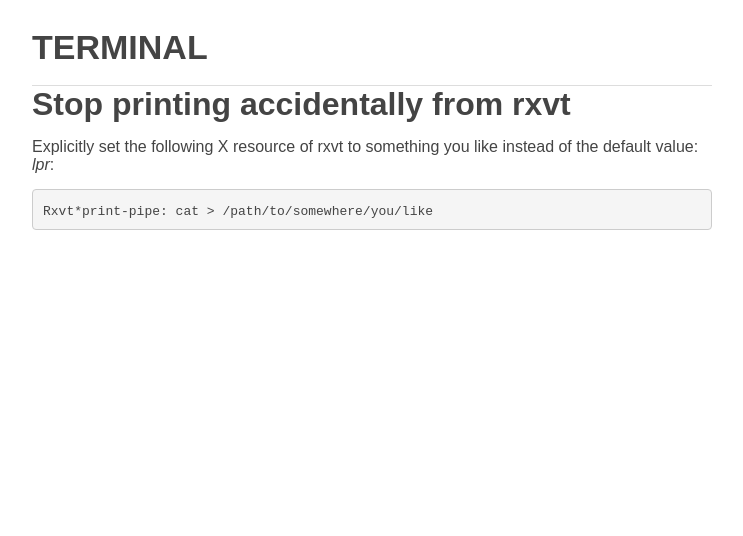
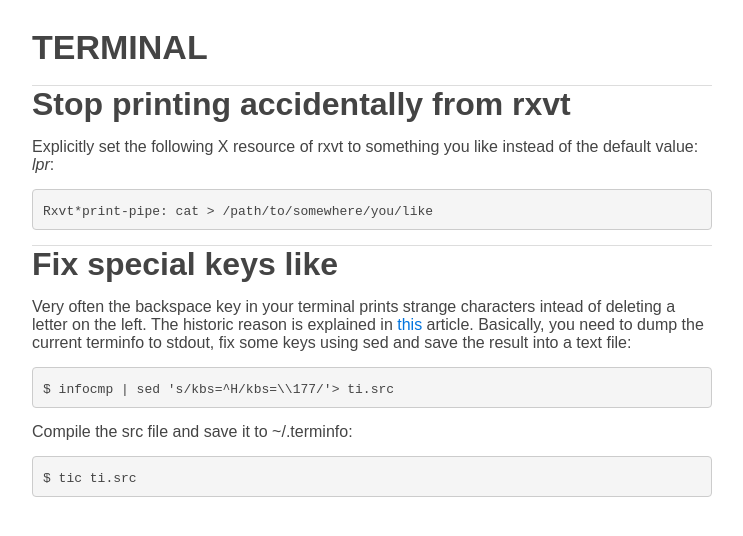
Before and after one commit to jintonic/jintonic.github.io, a Jekyll site: the page built from cs/terminal/index.md, in a window 1280 px wide. Shown: the top 536 px of the page, without its empty margins (268-1011 px from the left). Built offline with Jekyll 4.4.1, drawn with Linux system fonts in a browser that asks for light colours; comment, search, counter and statistics services are not loaded.

Commit message:
added infocmp

```diff
--- a/cs/terminal/index.md
+++ b/cs/terminal/index.md
@@ -13,3 +13,23 @@
 ~~~
 Rxvt*print-pipe: cat > /path/to/somewhere/you/like
 ~~~
+
+Fix special keys like <backspace>
+=================================
+
+Very often the backspace key in your terminal prints strange characters intead
+of deleting a letter on the left. The historic reason is explained in
+[this][bd] article. Basically, you need to dump the current terminfo to stdout,
+fix some keys using sed and save the result into a text file:
+
+~~~
+$ infocmp | sed 's/kbs=^H/kbs=\\177/'> ti.src
+~~~
+
+Compile the src file and save it to ~/.terminfo:
+
+~~~
+$ tic ti.src
+~~~
+
+[bd]:http://www.ibb.net/~anne/keyboard/keyboard.html
```
